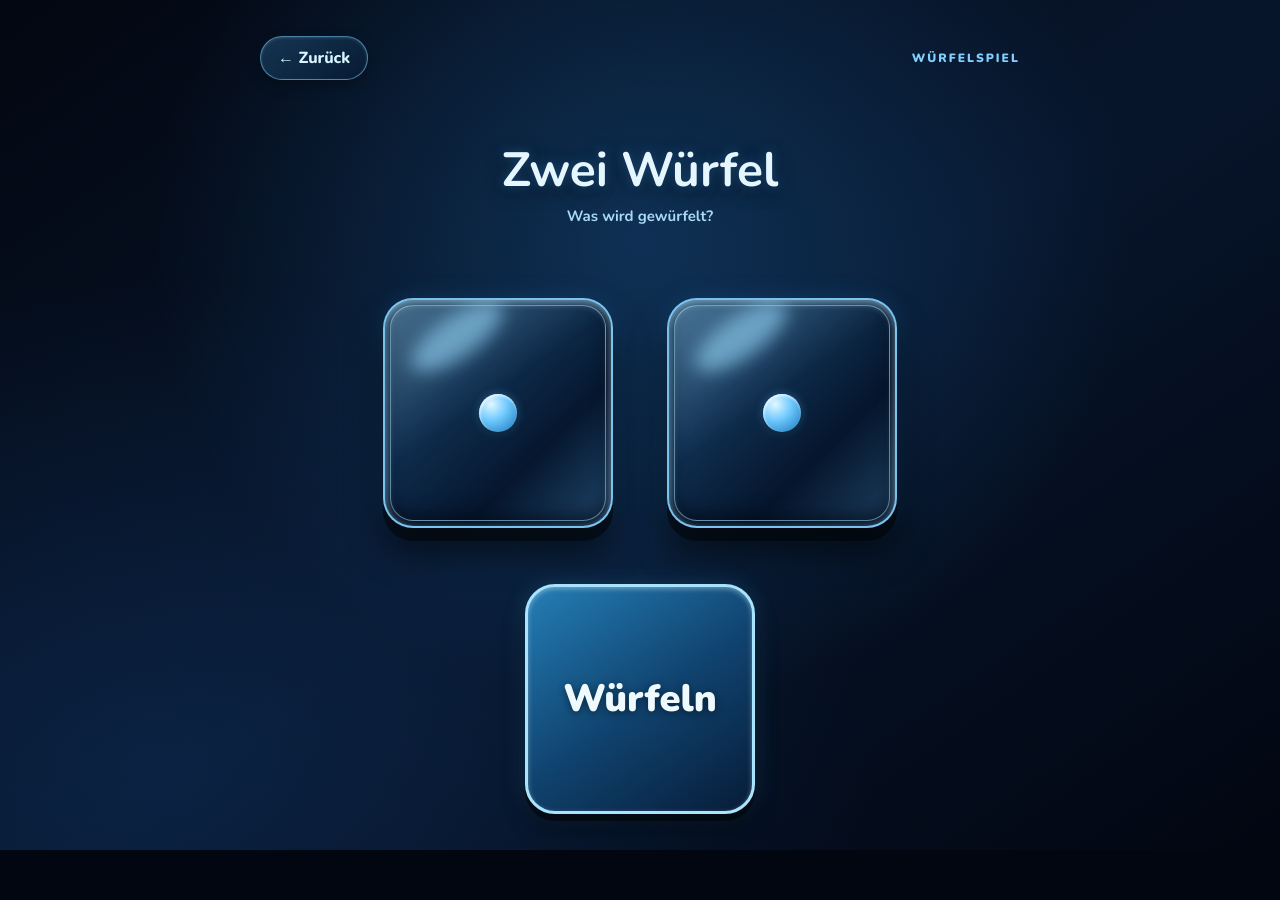
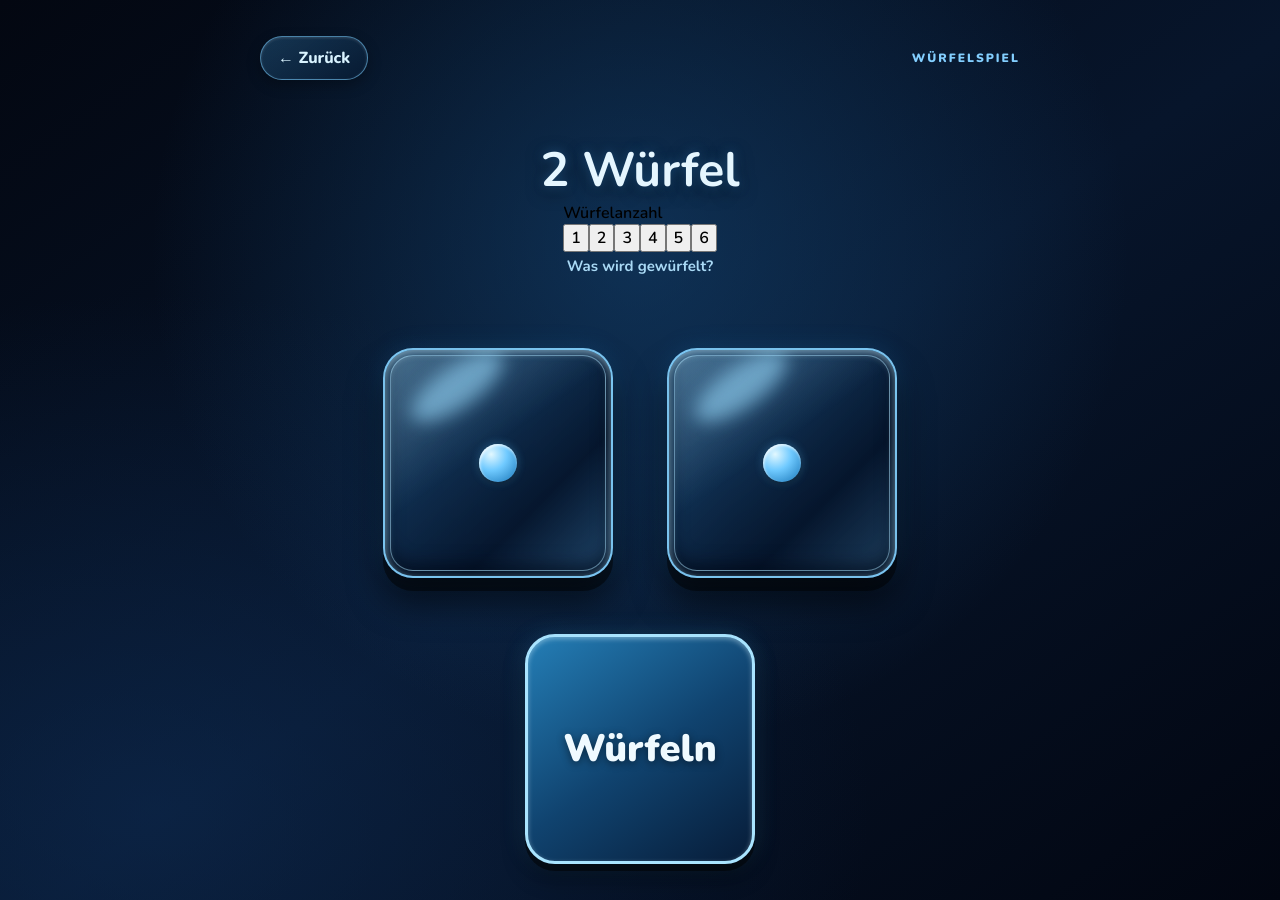
Before and after one commit to MandarinMaster/playground, a Next.js app: page / in a window 1280 px wide. Both pictures are taken after a click on the button "Würfel öffnen". Before the commit the page ends 850 px from the top, so only its background shows below. Built offline with nearby package versions, Linux system fonts and the light colour scheme.

Commit message:
Add selectable dice count from one to six

```diff
--- a/app/page.tsx
+++ b/app/page.tsx
@@ -170,7 +170,8 @@ export default function Home() {
   const [playing, setPlaying] = useState(false);
   const [showLibrary, setShowLibrary] = useState(false);
   const [showDice, setShowDice] = useState(false);
-  const [diceValues, setDiceValues] = useState<[number, number]>([1, 1]);
+  const [diceCount, setDiceCount] = useState(2);
+  const [diceValues, setDiceValues] = useState<number[]>([1, 1]);
   const [diceRollKey, setDiceRollKey] = useState(0);
   const [showLowercaseInLibrary, setShowLowercaseInLibrary] = useState(false);
   const [enabledLetters, setEnabledLetters] = useState<string[]>(letterPictures.map(imageLetter));
@@ -186,7 +187,7 @@ export default function Home() {
   const [wrongLetter, setWrongLetter] = useState<string | null>(null);
 
   function rollDice() {
-    setDiceValues([1 + Math.floor(Math.random() * 6), 1 + Math.floor(Math.random() * 6)]);
+    setDiceValues(Array.from({ length: diceCount }, () => 1 + Math.floor(Math.random() * 6)));
     setDiceRollKey((key) => key + 1);
   }
 
@@ -373,9 +374,15 @@ export default function Home() {
             <button className="game-back" onClick={() => setShowDice(false)}>← Zurück</button>
             <span className="game-label">WÜRFELSPIEL</span>
           </div>
-          <h1 className="game-prompt">Zwei Würfel</h1>
+          <h1 className="game-prompt">{diceCount === 1 ? "Ein Würfel" : `${diceCount} Würfel`}</h1>
+          <div className="dice-count-control" role="group" aria-label="Anzahl der Würfel">
+            <span>Würfelanzahl</span>
+            <div className="dice-count-options">
+              {[1, 2, 3, 4, 5, 6].map((count) => <button key={count} type="button" className={`dice-count-option${diceCount === count ? " active" : ""}`} aria-pressed={diceCount === count} onClick={() => { setDiceCount(count); setDiceValues(Array.from({ length: count }, () => 1)); }}>{count}</button>)}
+            </div>
+          </div>
           <p className="game-hint">Was wird gewürfelt?</p>
-          <div className="dice-pair" aria-live="polite" aria-label={"Gewürfelt: " + diceValues[0] + " und " + diceValues[1]}>
+          <div className="dice-pair" aria-live="polite" aria-label={"Gewürfelt: " + diceValues.join(", ")}>
             {diceValues.map((value, index) => <div className="die" key={diceRollKey + "-" + index} style={{ animationDelay: (index * 90) + "ms" }} aria-label={value + " Augen"}><span className="die-face">{Array.from({ length: 9 }, (_, pip) => <i className={"die-pip" + ([[], [4], [0, 8], [0, 4, 8], [0, 2, 6, 8], [0, 2, 4, 6, 8], [0, 2, 3, 5, 6, 8]][value].includes(pip) ? " visible" : "")} key={pip} />)}</span></div>)}
           </div>
           <button className="roll-button" onClick={rollDice}>Würfeln</button>
```
